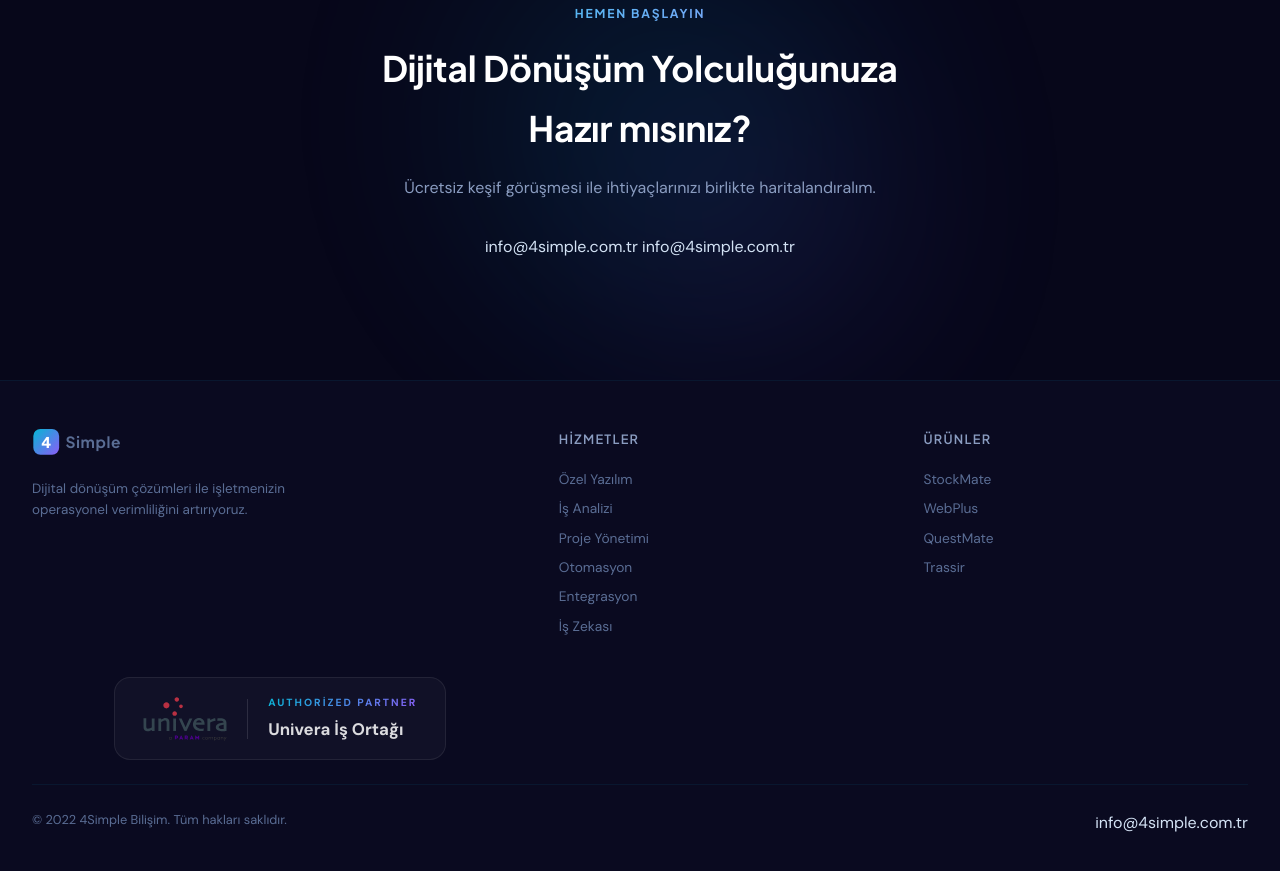
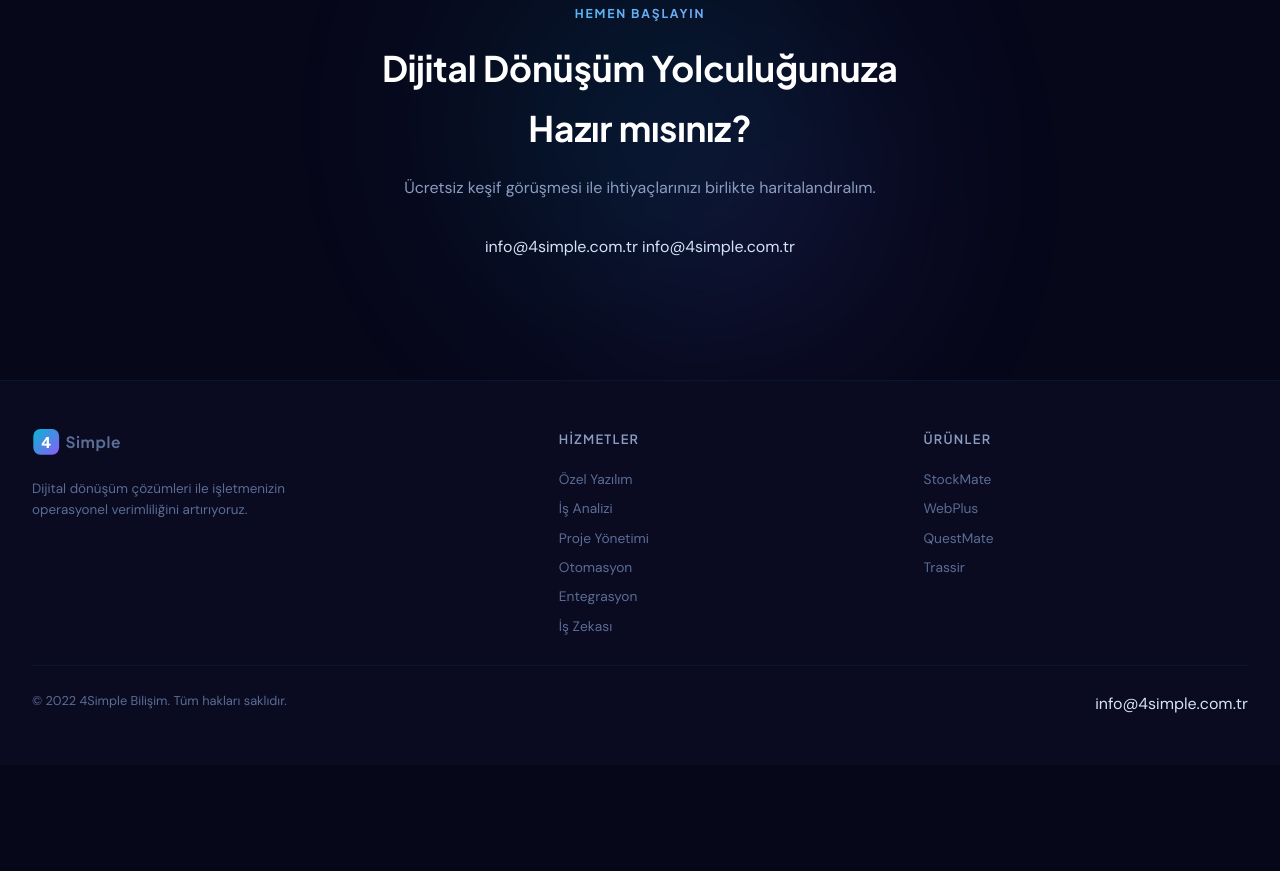
Before and after one commit to 4simplebilisim/4simple, a plain HTML site: page index.html in a window 1280 px wide. Shown: the part 3986-4857 px from the top of the page. After the commit the page ends 4751 px from the top, so only its background shows below. Drawn offline with Linux system fonts and the light colour scheme.

Commit message:
Update index.html

```diff
--- a/index.html
+++ b/index.html
@@ -337,16 +337,6 @@
   </div>
   </a>
 </div>
-  <div class="footer-partner" style="max-width:1100px;margin:36px auto 0;padding:0 24px">
-  <a href="https://isortagi.univera.com.tr" target="_blank" style="display:inline-flex;align-items:center;gap:20px;background:rgba(255,255,255,.03);border:1px solid rgba(255,255,255,.08);border-radius:16px;padding:16px 28px;text-decoration:none;transition:border-color .3s,box-shadow .3s">
-    <img src="logo-univera-renkli-v2.svg" alt="Univera" style="height:44px;display:block">
-    <div style="width:1px;height:40px;background:rgba(255,255,255,.12)"></div>
-    <div style="display:flex;flex-direction:column;gap:3px">
-      <span style="font-size:.65rem;font-weight:700;text-transform:uppercase;letter-spacing:2px;background:linear-gradient(135deg,#06b6d4,#8b5cf6);-webkit-background-clip:text;-webkit-text-fill-color:transparent">Authorized Partner</span>
-      <span style="font-size:1.05rem;font-weight:700;color:rgba(255,255,255,.85)">Univera İş Ortağı</span>
-    </div>
-  </a>
-</div>
   <div class="footer-bottom">
     <span>&copy; 2022 4Simple Bilişim. Tüm hakları saklıdır.</span>
     info@4simple.com.tr
```
